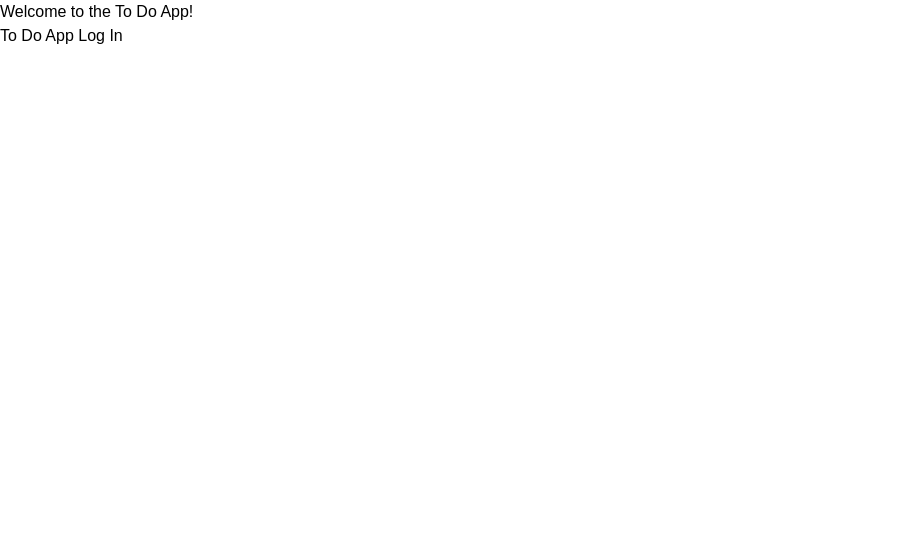
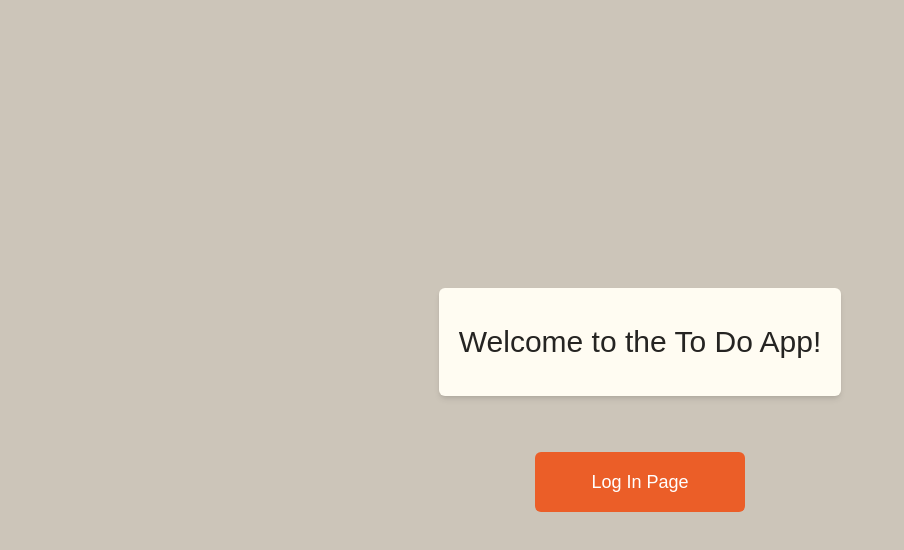
Before and after one commit to bunn1/doReact, a React (Create React App) app in the folder doreact/: page / in a window 1280 px wide. Shown: the top 550 px of the page, without its empty margins (0-904 px from the left). Built offline with nearby package versions, Linux system fonts and the light colour scheme.

Commit message:
Styling the home page - mainContainer, titleContainer and the inputButton

```diff
--- a/doreact/src/components/Home.js
+++ b/doreact/src/components/Home.js
@@ -16,17 +16,17 @@
   };
 
   return (
-    <div className="mainContainer">
-      <div className={'titleContainer'}>
-        <h1>Welcome to the To Do App!</h1>
+    <div className="mainContainer h-screen bg-[#ccc5b9] flex flex-col justify-center items-center">
+      <div className="titleContainer p-5 shadow-md rounded-md max-w-md bg-[#fffcf2] text-3xl">
+        <h1 className="text-[#252422] mb-4 mt-4">Welcome to the To Do App!</h1>
       </div>
 
       <div className={'buttonContainer'}>
         <input
-          className={'inputButton'}
+          className="inputButton bg-[#eb5e28] rounded-md px-14 py-4 mt-14 text-white text-lg cursor-pointer hover:bg-[#d6492f]"
           type="button"
           onClick={handleButtonClick}
-          value={'To Do App Log In'}
+          value={'Log In Page'}
         />
         {loggedIn ? <div>Your email address is {email}</div> : <div />}
       </div>
```
